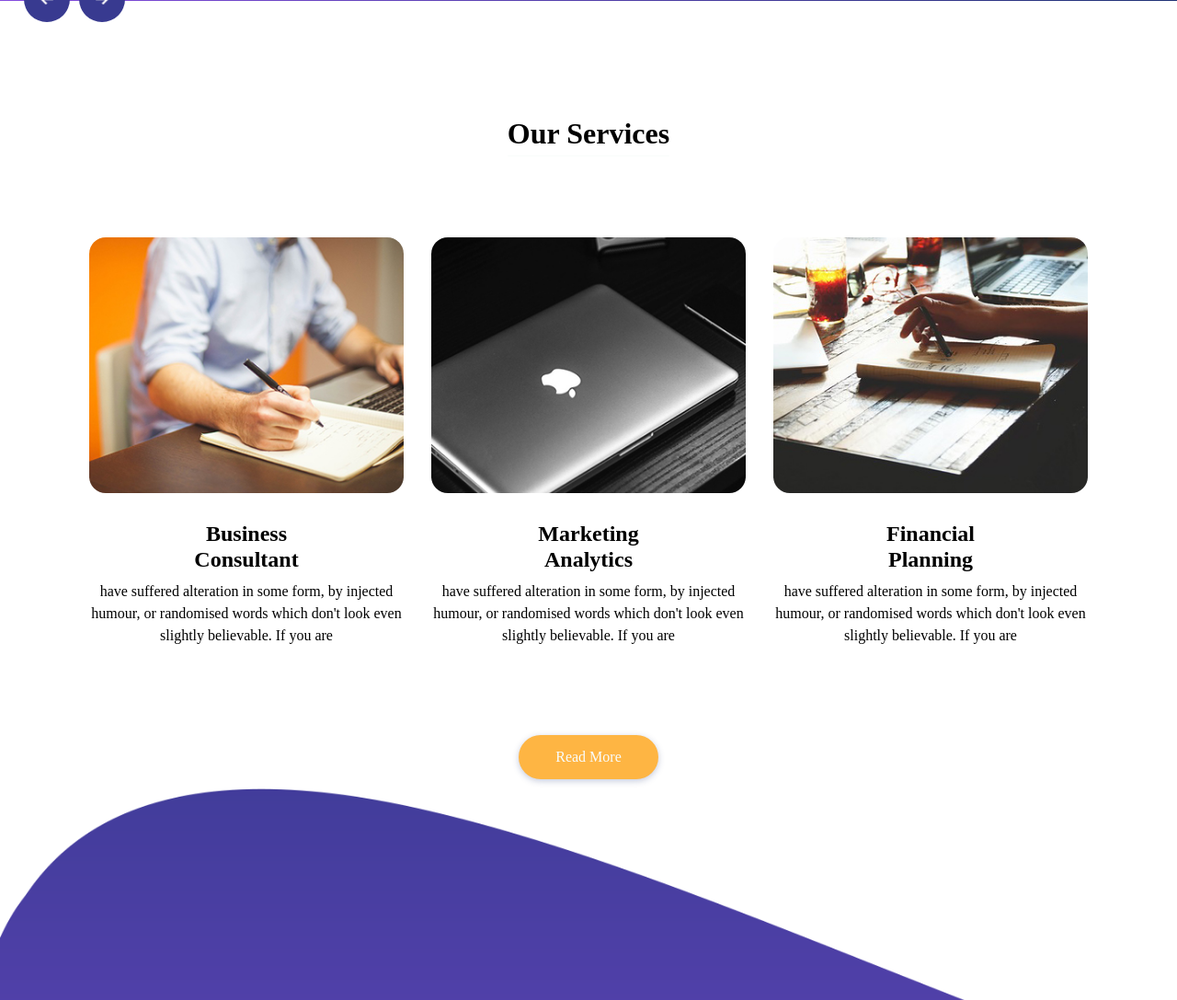
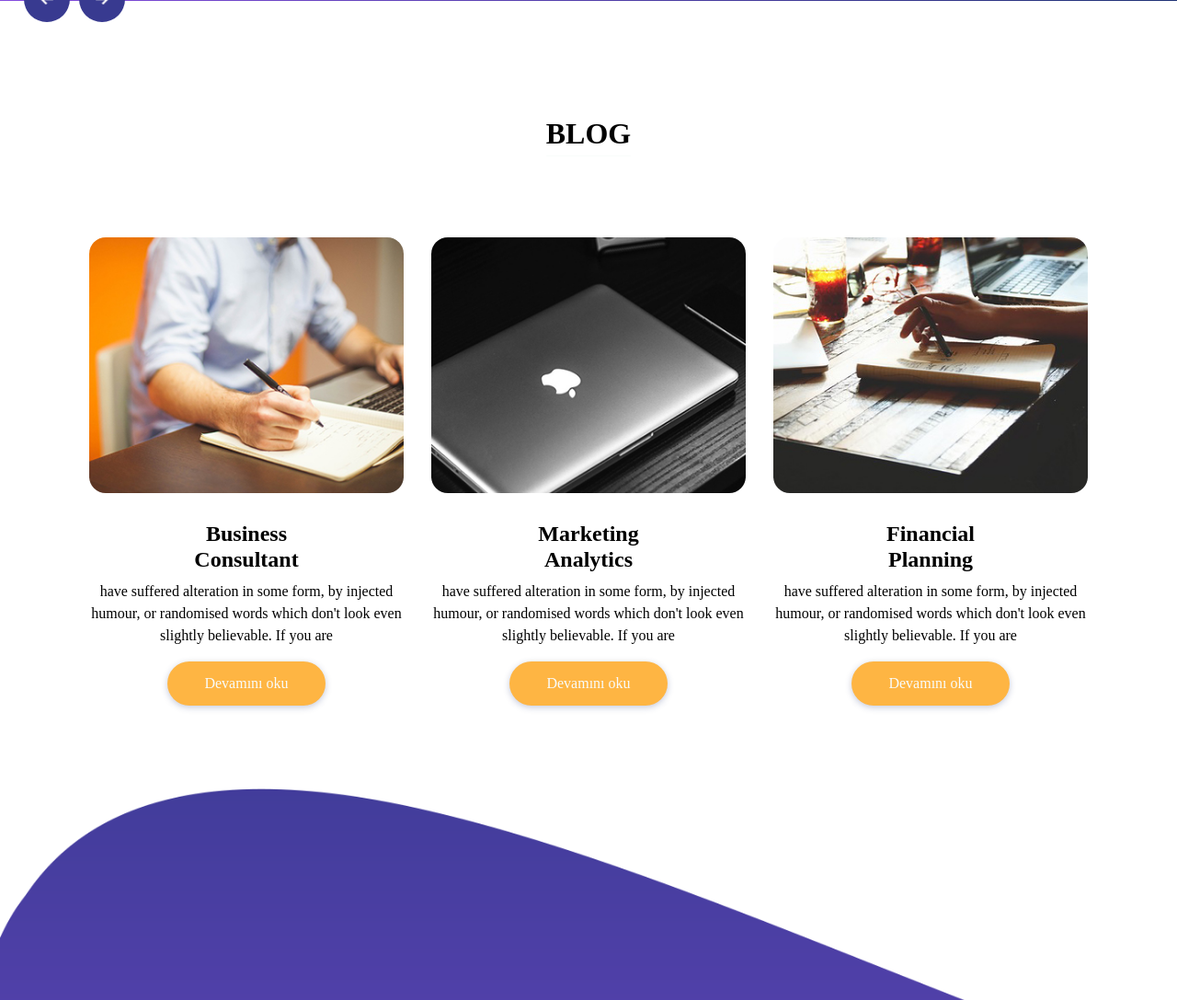
Before and after one commit to kalelimedya/gameloji, a PHP site: page /blog.php in a window 1280 px wide. Shown: the part 751-1838 px from the top of the page at 92% size. Run offline with PHP 8.4, Linux system fonts and the light colour scheme; data that the repository does not hold is empty; some libraries are stand-ins or nearby versions.

Commit message:
Update blog.php

```diff
--- a/blog.php
+++ b/blog.php
@@ -4,7 +4,7 @@
     <div class="container">
       <div class="custom_heading-container">
         <h2>
-          Our Services
+          BLOG
         </h2>
       </div>
       <div class="service_container layout_padding2">
@@ -21,6 +21,11 @@
               have suffered alteration in some form, by injected humour, or randomised words which don&#39;t look even
               slightly believable. If you are
             </p>
+                  <div>
+                    <a href="">
+                      Devamını oku
+                    </a>
+                  </div>
           </div>
         </div>
         <div class="service_box">
@@ -35,7 +40,13 @@
             <p>
               have suffered alteration in some form, by injected humour, or randomised words which don&#39;t look even
               slightly believable. If you are
+
             </p>
+            <div>
+                    <a href="">
+                      Devamını oku
+                    </a>
+                  </div>
           </div>
         </div>
         <div class="service_box">
@@ -51,14 +62,16 @@
               have suffered alteration in some form, by injected humour, or randomised words which don&#39;t look even
               slightly believable. If you are
             </p>
+            <div>
+                    <a href="">
+                      Devamını oku
+                    </a>
+                  </div>
           </div>
         </div>
+
       </div>
-      <div>
-        <a href="">
-          Read More
-        </a>
-      </div>
+
     </div>
   </section>
 <?php include 'footer.php'; ?>
```
